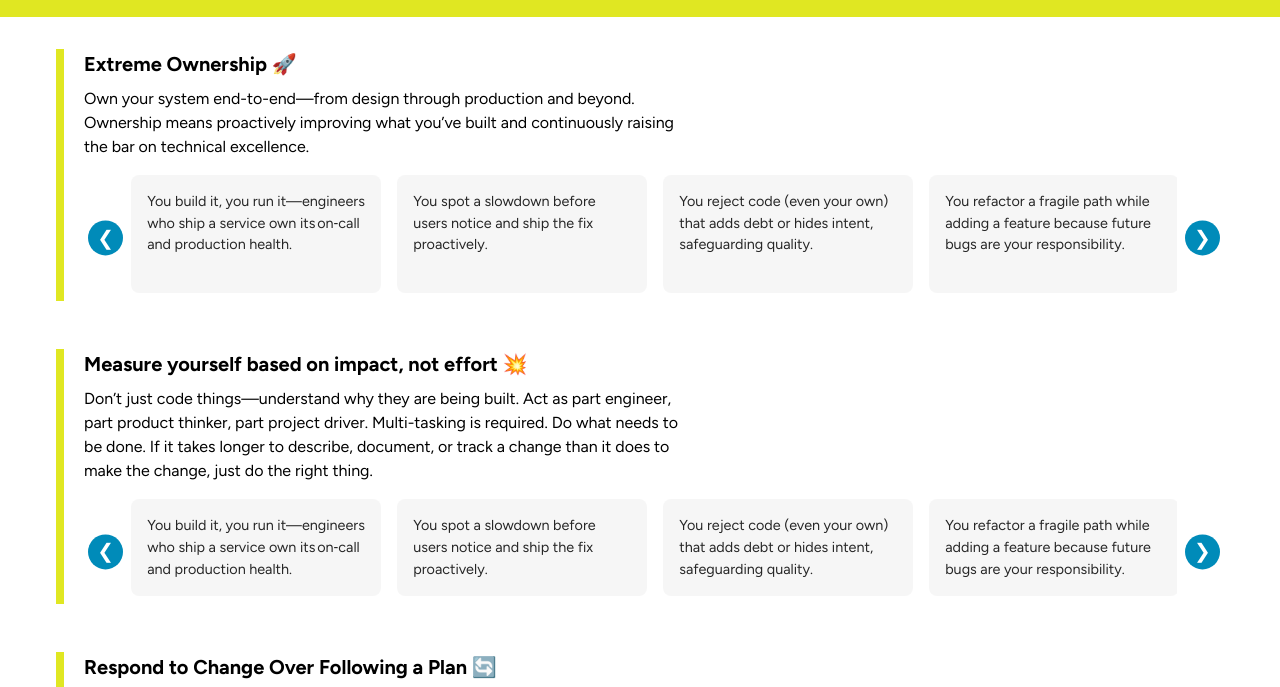
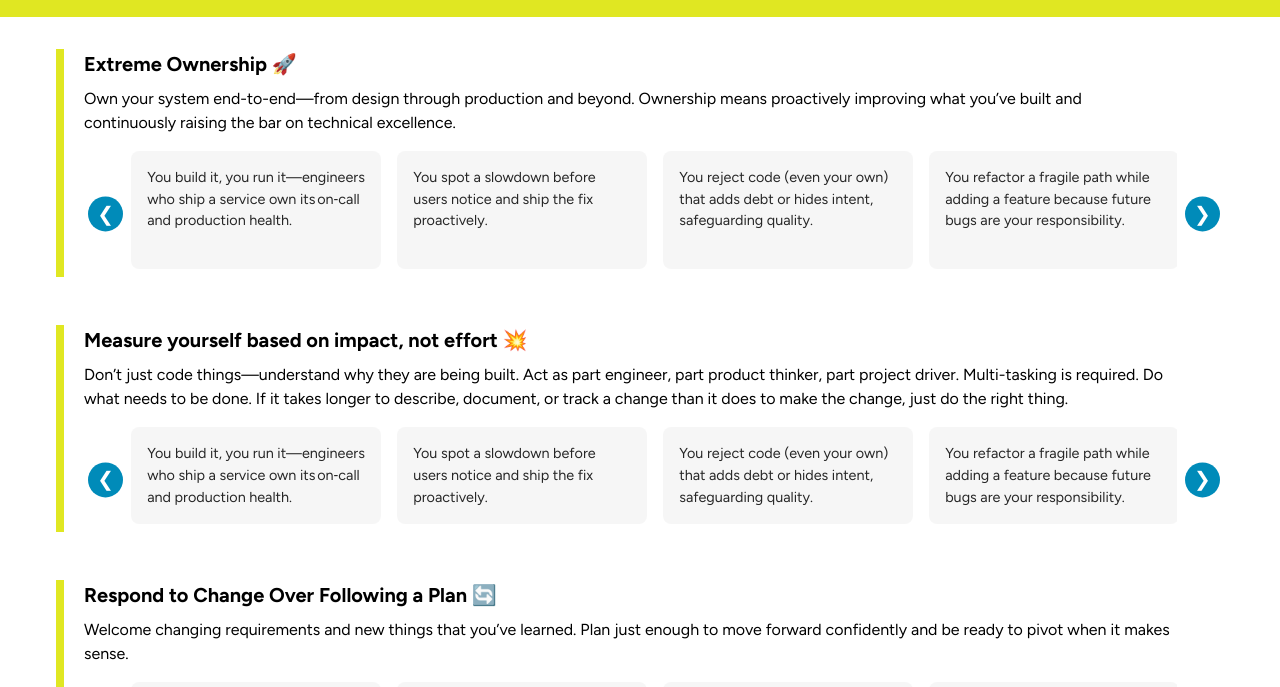
Before and after one commit to ozhelenkov/ozhelenkov.github.io, a plain HTML site: page index.html in a window 1280 px wide. Shown: the part 59-746 px from the top of the page. Drawn offline with Linux system fonts and the light colour scheme.

Commit message:
Update index.html

```diff
--- a/index.html
+++ b/index.html
@@ -57,7 +57,7 @@
       margin-bottom: 3rem;
     }
     section.tenet h2 { font-size: 1.25rem; font-weight: 700; margin-bottom: 0.5rem; }
-    section.tenet p.description { margin-bottom: 1rem; font-size: 1rem; max-width: 60ch; }
+    section.tenet p.description { margin-bottom: 1rem; font-size: 1rem; max-width: 106ch; }
 
     /* Carousel */
     .carousel {
```
